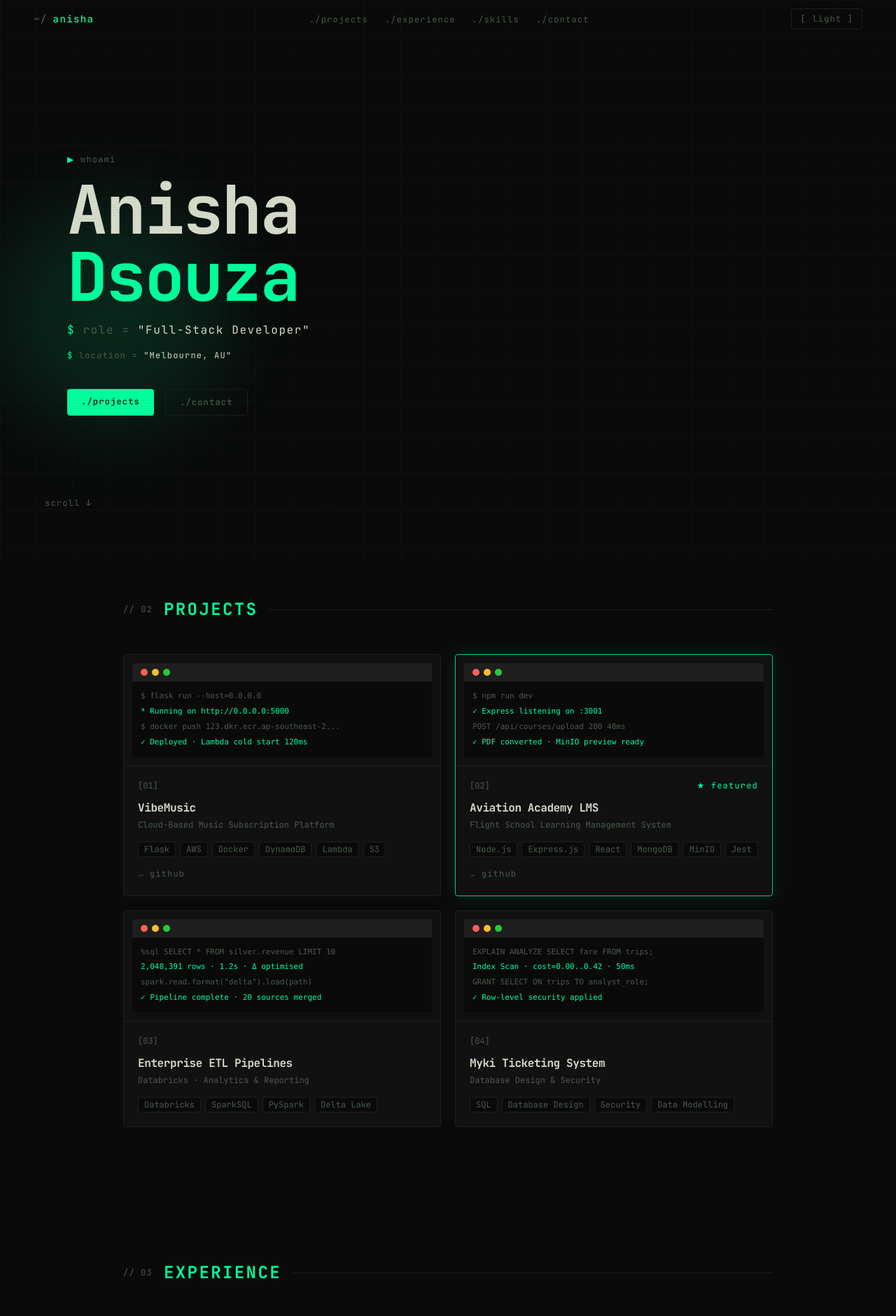
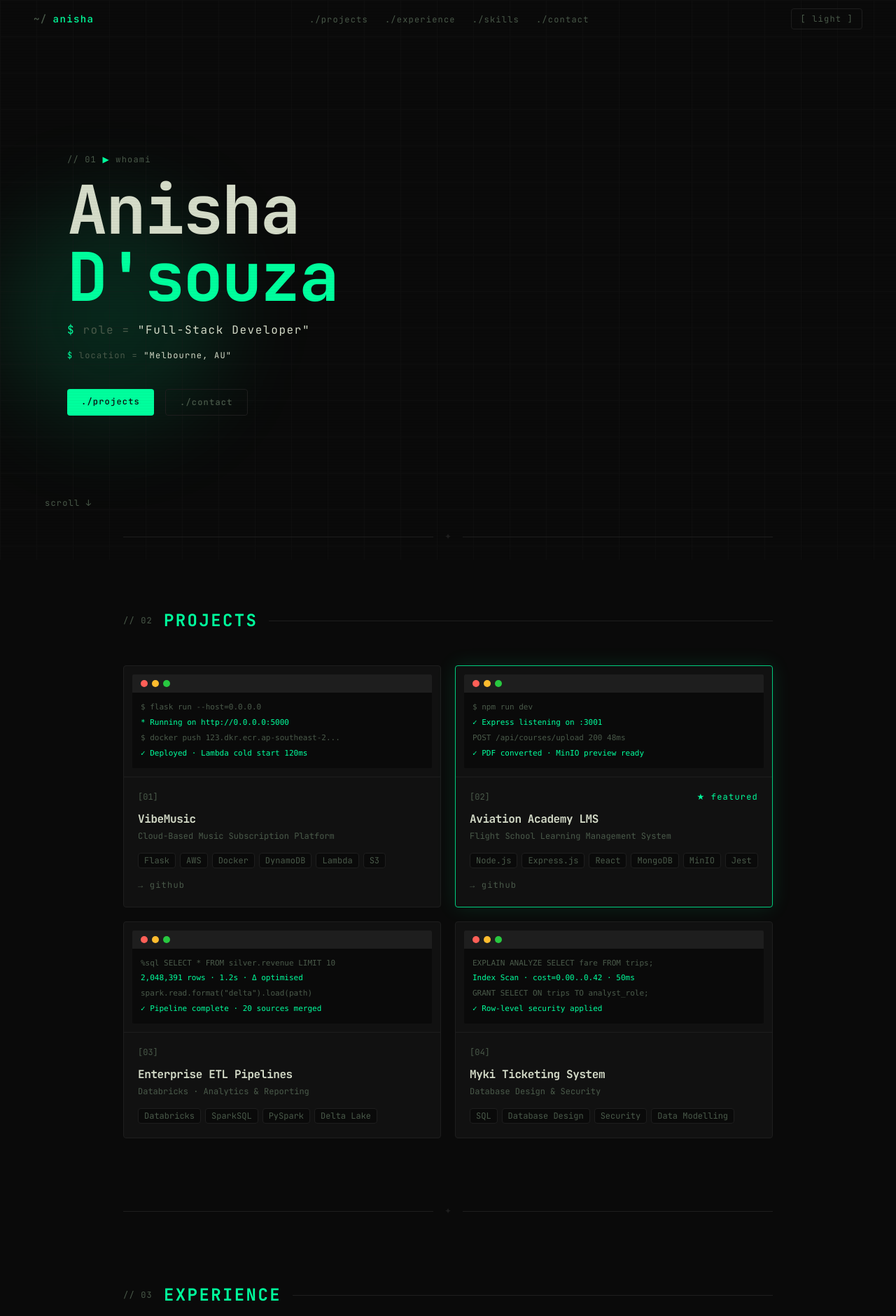
Before and after one commit to Anisha18/anisha-portfolio, a React (Vite) app: page / in a window 1280 px wide. Shown: the top 1881 px of the page at 70% size. Built offline with nearby package versions, Linux system fonts and the light colour scheme.

Commit message:
Added section breaks and fixed numbers

```diff
--- a/index.html
+++ b/index.html
@@ -2,9 +2,34 @@
 <html lang="en">
   <head>
     <meta charset="UTF-8" />
-    <link rel="icon" type="image/svg+xml" href="/vite.svg" />
     <meta name="viewport" content="width=device-width, initial-scale=1.0" />
-    <title>portfolio-ts-temp</title>
+
+    <!-- Primary meta -->
+    <title>Anisha Dsouza · Software Engineer</title>
+    <meta
+      name="description"
+      content="Portfolio of Anisha Dsouza — Software Engineer based in Melbourne specialising in full-stack development, data engineering, and cloud-native systems."
+    />
+    <meta name="author" content="Anisha Dsouza" />
+    <meta name="keywords" content="software engineer, full-stack developer, data engineer, React, Node.js, Python, AWS, Melbourne" />
+
+    <!-- Open Graph (LinkedIn, Facebook, Slack previews) -->
+    <meta property="og:type" content="website" />
+    <meta property="og:title" content="Anisha Dsouza · Software Engineer" />
+    <meta
+      property="og:description"
+      content="Software Engineer based in Melbourne — full-stack, data engineering, and cloud-native systems."
+    />
+    <meta property="og:url" content="https://anishadsouza.dev" />
+    <!-- Replace the og:image URL below with a real screenshot of your portfolio once deployed -->
+    <meta property="og:image" content="https://anishadsouza.dev/og-preview.png" />
+
+    <!-- Favicon — replace with your own in /public -->
+    <link rel="icon" type="image/svg+xml" href="/favicon.svg" />
+
+    <!-- Google Fonts preconnect for faster load -->
+    <link rel="preconnect" href="https://fonts.googleapis.com" />
+    <link rel="preconnect" href="https://fonts.gstatic.com" crossorigin />
   </head>
   <body>
     <div id="root"></div>
--- a/src/App.tsx
+++ b/src/App.tsx
@@ -5,6 +5,19 @@ import Projects from "./components/Projects";
 import Experience from "./components/Experience";
 import Skills from "./components/Skills";
 import Contact from "./components/Contact";
+
+
+function Divider() {
+  return (
+    <div className="mx-auto max-w-5xl px-6 md:px-12">
+      <div className="flex items-center gap-4">
+        <div className="h-px flex-1" style={{ backgroundColor: "var(--bg-border)" }} />
+        <span className="text-xs" style={{ color: "var(--bg-border)" }}>✦</span>
+        <div className="h-px flex-1" style={{ backgroundColor: "var(--bg-border)" }} />
+      </div>
+    </div>
+  );
+}
 
 function App() {
   const [theme, setTheme] = useState<"dark" | "light">("dark");
@@ -28,9 +41,13 @@ function App() {
       <Navbar theme={theme} toggleTheme={toggleTheme} />
       <main>
         <Hero />
+        <Divider />
         <Projects />
+        <Divider />
         <Experience />
+        <Divider />
         <Skills />
+        <Divider />
         <Contact />
       </main>
     </div>
--- a/src/components/Hero.tsx
+++ b/src/components/Hero.tsx
@@ -71,7 +71,7 @@ export default function Hero() {
           className="term-reveal opacity-0 text-xs tracking-widest"
           style={{ color: "var(--text-dim)" }}
         >
-          <span style={{ color: "var(--green)" }}>▶</span> whoami
+          <span style={{ color: "var(--text-dim)" }}>// 01</span>  <span style={{ color: "var(--green)" }}>▶</span> whoami
         </p>
 
         <h1
@@ -80,7 +80,7 @@ export default function Hero() {
         >
           Anisha
           <br />
-          <span style={{ color: "var(--green)" }}>Dsouza</span>
+          <span style={{ color: "var(--green)" }}>D'souza</span>
         </h1>
 
         <p
```
